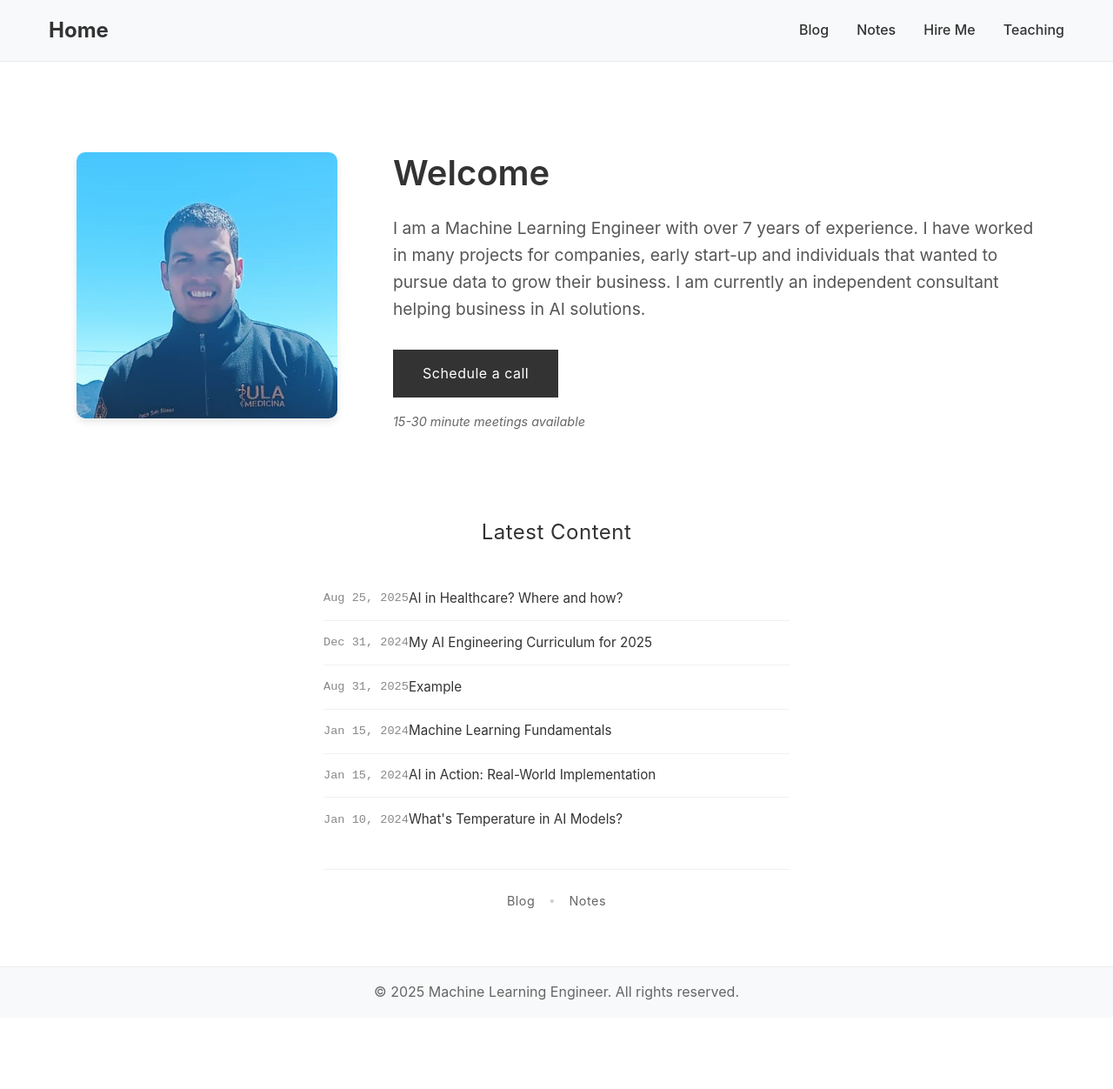
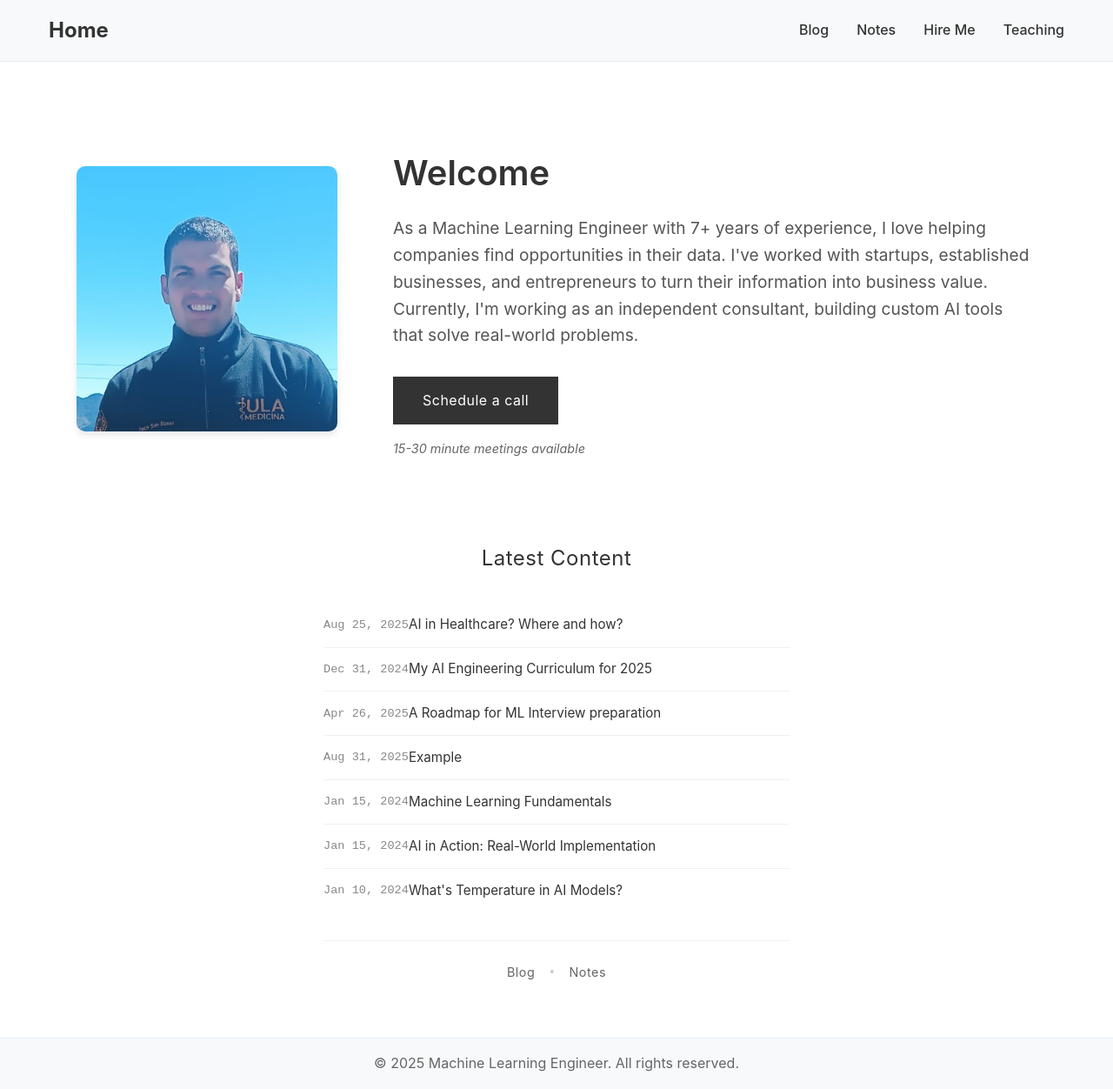
Before and after one commit to sotoblanco/blog, a Jekyll site: the page built from docs/index.md, in a window 1280 px wide. Shown: the whole page at 87% size. Built offline with Jekyll 4.4.1, drawn with Linux system fonts in a browser that asks for light colours; before the commit the page ends 1170 px from its top, so only the background shows below that.

Commit message:
change front

```diff
--- a/docs/_config.yml
+++ b/docs/_config.yml
@@ -40,12 +40,15 @@ defaults:
 
 # External posts configuration
 external_posts:
-  - title: " AI in Healthcare? Where and how?"
+  - title: "AI in Healthcare? Where and how?"
     date: 2025-08-25
     external_url: "https://pastorsoto.substack.com/p/ai-in-healthcare-where-and-how"
-  - title: " My AI Engineering Curriculum for 2025"
+  - title: "My AI Engineering Curriculum for 2025"
     date: 2024-12-31
     external_url: "https://pastorsoto.substack.com/p/my-ai-engineering-curriculum-for"
+  - title: "A Roadmap for ML Interview preparation"
+    date: 2025-04-26
+    external_url: "https://pastorsoto.substack.com/p/a-roadmap-for-ml-interview-preparation"
 
 # Exclude files from processing
 exclude:
--- a/docs/index.md
+++ b/docs/index.md
@@ -10,7 +10,7 @@ title: Home
   <div class="content-section">
     <h1>Welcome</h1>
     <p class="intro-text">
-      I am a Machine Learning Engineer with over 7 years of experience. I have worked in many projects for companies, early start-up and individuals that wanted to pursue data to grow their business. I am currently an independent consultant helping business in AI solutions.
+      As a Machine Learning Engineer with 7+ years of experience, I love helping companies find opportunities in their data. I've worked with startups, established businesses, and entrepreneurs to turn their information into business value. Currently, I'm working as an independent consultant, building custom AI tools that solve real-world problems.
     </p>
     <div class="consultation-section">
       <a href="https://cal.com/pastorsoto" target="_blank" class="consultation-btn">
```
